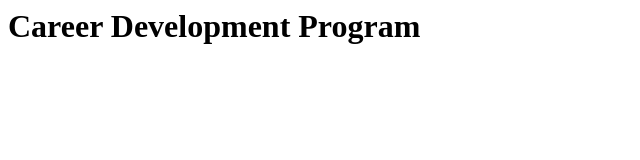
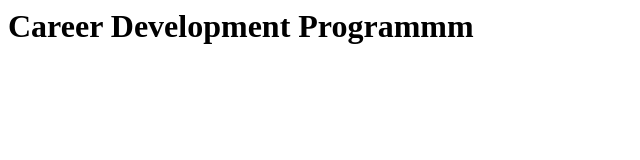
Before and after one commit to ranjithunni/projects, a plain HTML site: page index.html in a window 1280 px wide. Shown: the whole page, without its empty margins (0-640 px from the left). Drawn offline with Linux system fonts and the light colour scheme.

Commit message:
seventh commit

```diff
--- a/index.html
+++ b/index.html
@@ -1 +1 @@
-<h1> Career Development Program  </h1>
+<h1> Career Development Programmm  </h1>
```
